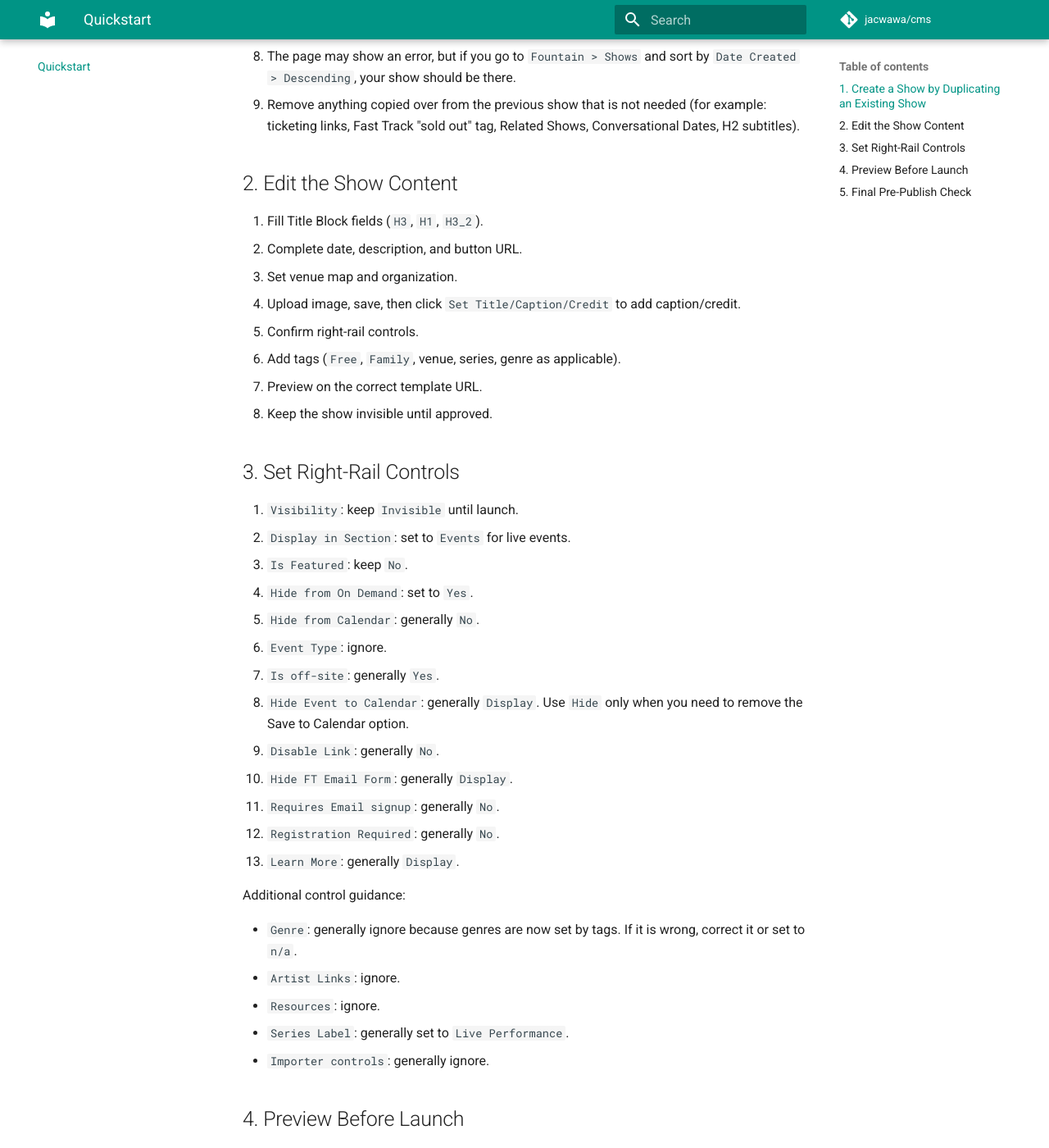
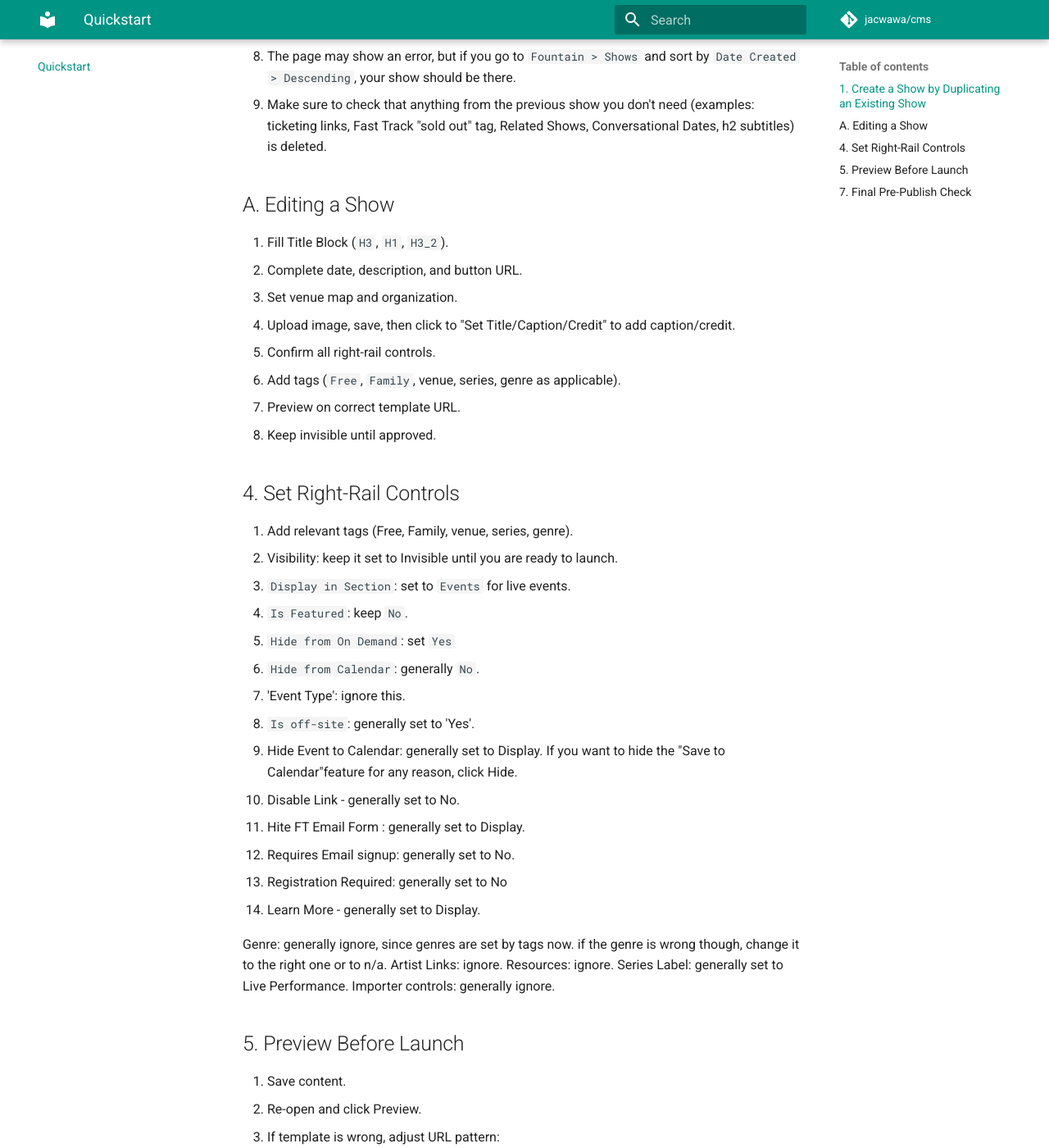
Before and after one commit to jacwawa/cms, an MkDocs documentation site: the page built from docs/fountain-onboarding/quickstart.md, in a window 1280 px wide and 1400 px high, scrolled down 549 px. Shown: the whole window at 82% size. Built offline with MkDocs 1.6.1 and Material for MkDocs 9.7.7, drawn with Linux system fonts in a browser that asks for light colours; comment, search, counter and statistics services are not loaded; some of the changed text lies outside the part shown.

Commit message:
Sync quickstart HTML to latest markdown edits

```diff
--- a/docs/fountain-onboarding/quickstart.md
+++ b/docs/fountain-onboarding/quickstart.md
@@ -4,7 +4,7 @@ Use this checklist to create and prep your first Show safely.
 
 ## 1. Create a Show by Duplicating an Existing Show
 
-1. Find a similar show. Choose a recent one with a similar venue or series.
+1. Find a similar show. Choose a recent one with similar venue or series.
 2. Edit that show and click `Duplicate Event`.
 3. Enter the date and time of the first performance.
 4. Enter the title in the `H1` field using the Source field, so no extra HTML is pasted in.
@@ -12,52 +12,57 @@ Use this checklist to create and prep your first Show safely.
 6. If the H1 title is very long or contains special characters/formatting, enter a clean short slug in `Overwrite Slug`.
 7. Click `Duplicate`.
 8. The page may show an error, but if you go to `Fountain > Shows` and sort by `Date Created > Descending`, your show should be there.
-9. Remove anything copied over from the previous show that is not needed (for example: ticketing links, Fast Track "sold out" tag, Related Shows, Conversational Dates, H2 subtitles).
+9. Make sure to check that anything from the previous show you don't need (examples: ticketing links, Fast Track "sold out" tag, Related Shows, Conversational Dates, h2 subtitles) is deleted.
 
-## 2. Edit the Show Content
+## A. Editing a Show
 
-1. Fill Title Block fields (`H3`, `H1`, `H3_2`).
-2. Complete date, description, and button URL.
-3. Set venue map and organization.
-4. Upload image, save, then click `Set Title/Caption/Credit` to add caption/credit.
-5. Confirm right-rail controls.
+2. Fill Title Block (`H3`, `H1`, `H3_2`).
+3. Complete date, description, and button URL.
+4. Set venue map and organization.
+5. Upload image, save, then click to "Set Title/Caption/Credit" to add caption/credit.
+6. Confirm all right-rail controls.
 6. Add tags (`Free`, `Family`, venue, series, genre as applicable).
-7. Preview on the correct template URL.
-8. Keep the show invisible until approved.
+7. Preview on correct template URL.
+8. Keep invisible until approved.
 
-## 3. Set Right-Rail Controls
 
-1. `Visibility`: keep `Invisible` until launch.
-2. `Display in Section`: set to `Events` for live events.
-3. `Is Featured`: keep `No`.
-4. `Hide from On Demand`: set to `Yes`.
-5. `Hide from Calendar`: generally `No`.
-6. `Event Type`: ignore.
-7. `Is off-site`: generally `Yes`.
-8. `Hide Event to Calendar`: generally `Display`. Use `Hide` only when you need to remove the Save to Calendar option.
-9. `Disable Link`: generally `No`.
-10. `Hide FT Email Form`: generally `Display`.
-11. `Requires Email signup`: generally `No`.
-12. `Registration Required`: generally `No`.
-13. `Learn More`: generally `Display`.
 
-Additional control guidance:
 
-- `Genre`: generally ignore because genres are now set by tags. If it is wrong, correct it or set to `n/a`.
-- `Artist Links`: ignore.
-- `Resources`: ignore.
-- `Series Label`: generally set to `Live Performance`.
-- `Importer controls`: generally ignore.
+## 4. Set Right-Rail Controls
+1. Add relevant tags (Free, Family, venue, series, genre).
+1. Visibility: keep it set to Invisible until you are ready to launch.
 
-## 4. Preview Before Launch
+1. `Display in Section`: set to `Events` for live events.
+2. `Is Featured`: keep `No`.
+3. `Hide from On Demand`: set `Yes`
+4. `Hide from Calendar`: generally `No`.
+5. 'Event Type': ignore this.
+5. `Is off-site`: generally set to 'Yes'.
+6. Hide Event to Calendar: generally set to Display. If you want to hide the "Save to Calendar"feature for any reason, click Hide.
+7. Disable Link - generally set to No.
+8. Hite FT Email Form : generally set to Display.
+9. Requires Email signup: generally set to No.
+10. Registration Required: generally set to No
+11. Learn More - generally set to Display.
+
+Genre: generally ignore, since genres are set by tags now. if the genre is wrong though, change it to the right one or to n/a.
+Artist Links: ignore.
+Resources: ignore.
+Series Label: generally set to Live Performance.
+Importer controls: generally ignore.
+
+
+## 5. Preview Before Launch
 
 1. Save content.
 2. Re-open and click Preview.
 3. If template is wrong, adjust URL pattern:
-- Atrium events: `http://preview.lincolncenter.org/venue/atrium/<your-page-slug>`
+- LC Presents events: `http://preview.lincolncenter.org/series/lincoln-center-presents/<your-page-slug>`
 - Summer in the City: `http://preview.lincolncenter.org/series/summer-for-the-city/<your-page-slug>`
 
-## 5. Final Pre-Publish Check
+
+
+## 7. Final Pre-Publish Check
 
 - Content copy reviewed
 - Image/crop appropriate
```
Also changed, not shown: quickstart.html (+30 -44 lines).
